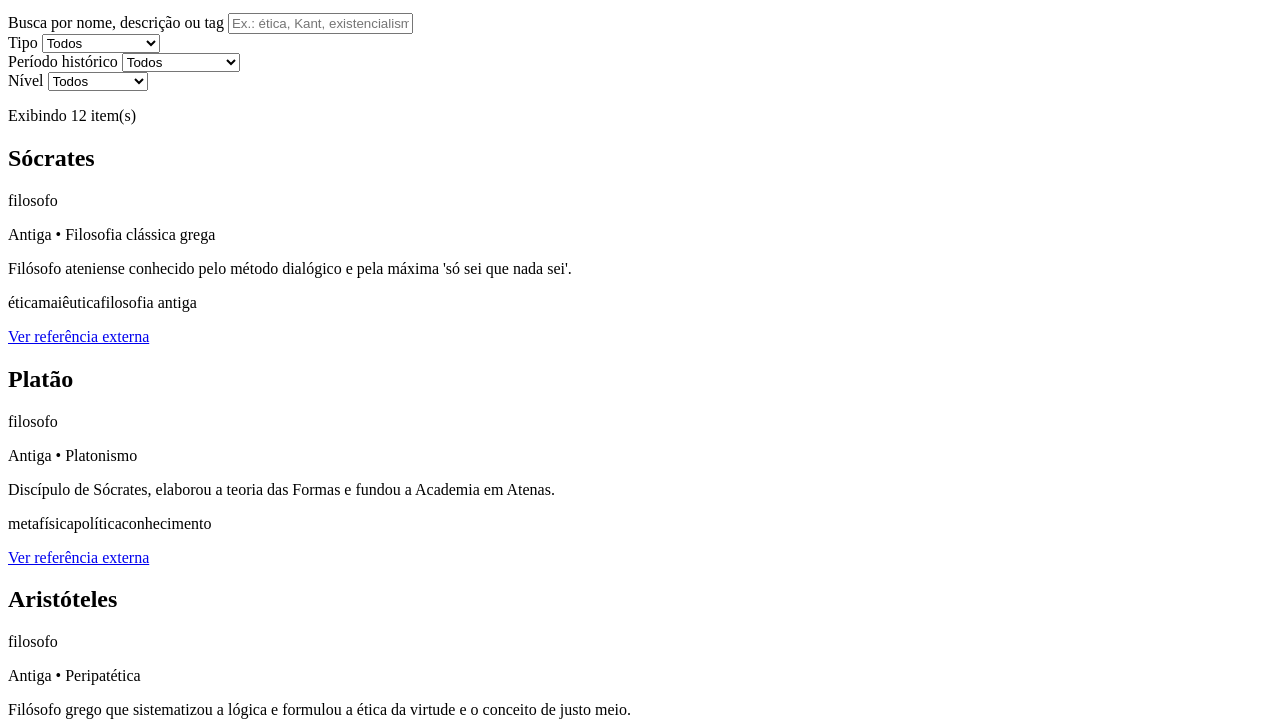
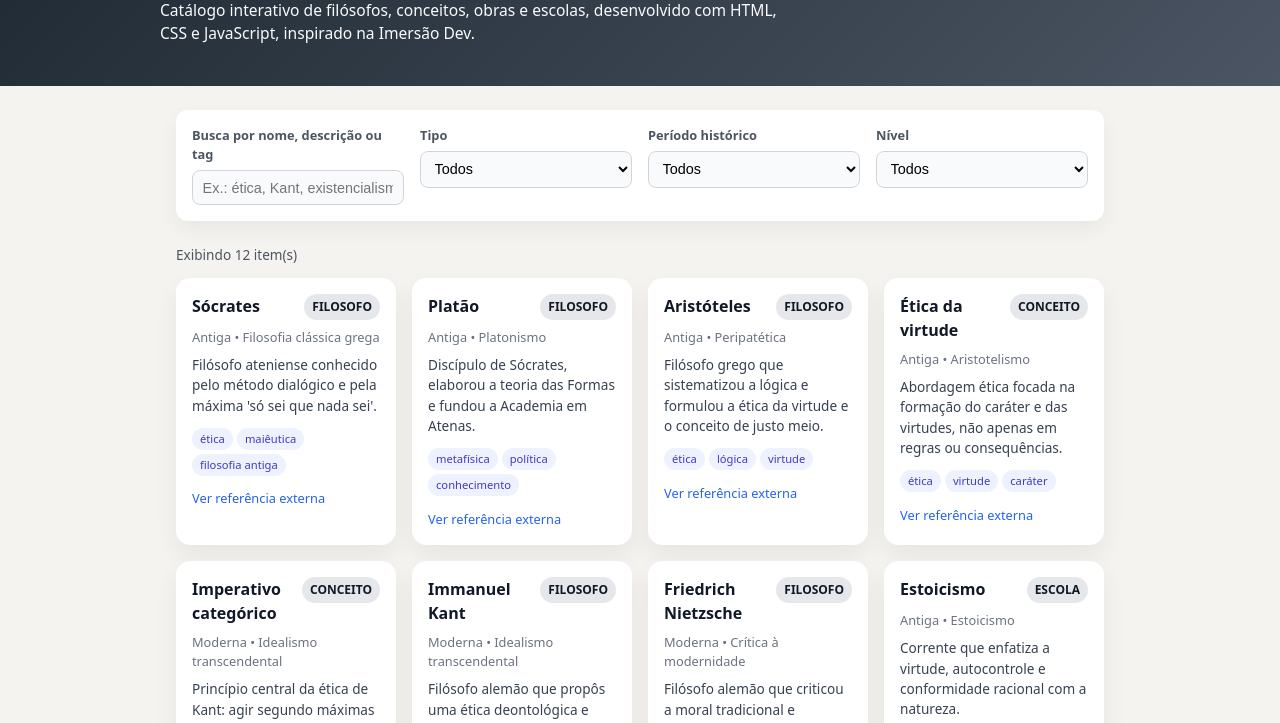
Before and after one commit to leoazv/Imersao_Filosofica, a plain HTML site: page index.html in a window 1280 px wide. Shown: the part 101-824 px from the top of the page. Drawn offline with Linux system fonts and the light colour scheme.

Commit message:
Implement base styles for layout and components
Added base styles for layout, typography, and components.

```diff
--- a/style.css
+++ b/style.css
@@ -1,2 +1,175 @@
-429: Too Many Requests
-For more on scraping GitHub and how it may affect your rights, please review our Terms of Service (https://docs.github.com/en/site-policy/github-terms/github-terms-of-service).
+* {
+  margin: 0;
+  padding: 0;
+  box-sizing: border-box;
+}
+
+body {
+  font-family: system-ui, -apple-system, BlinkMacSystemFont, "Segoe UI", sans-serif;
+  background-color: #f5f3ef;
+  color: #1f2933;
+  line-height: 1.5;
+}
+
+.cabecalho {
+  background: linear-gradient(135deg, #1f2933, #4b5563);
+  color: #f9fafb;
+  padding: 2.5rem 1rem;
+}
+
+.cabecalho-conteudo {
+  max-width: 960px;
+  margin: 0 auto;
+}
+
+.cabecalho h1 {
+  font-size: 2rem;
+  margin-bottom: 0.75rem;
+}
+
+.cabecalho p {
+  max-width: 640px;
+  font-size: 0.975rem;
+}
+
+.principal {
+  max-width: 960px;
+  margin: 1.5rem auto 2rem auto;
+  padding: 0 1rem;
+}
+
+.filtros {
+  display: grid;
+  grid-template-columns: repeat(auto-fit, minmax(180px, 1fr));
+  gap: 1rem;
+  margin-bottom: 1.5rem;
+  background-color: #ffffff;
+  border-radius: 0.75rem;
+  padding: 1rem;
+  box-shadow: 0 8px 20px rgba(15, 23, 42, 0.05);
+}
+
+.campo label {
+  display: block;
+  font-size: 0.8rem;
+  font-weight: 600;
+  margin-bottom: 0.35rem;
+  color: #4b5563;
+}
+
+.campo input,
+.campo select {
+  width: 100%;
+  padding: 0.55rem 0.6rem;
+  border-radius: 0.5rem;
+  border: 1px solid #d1d5db;
+  font-size: 0.9rem;
+  outline: none;
+  background-color: #f9fafb;
+}
+
+.campo input:focus,
+.campo select:focus {
+  border-color: #2563eb;
+  background-color: #ffffff;
+}
+
+.status {
+  margin-bottom: 0.75rem;
+}
+
+.status p {
+  font-size: 0.85rem;
+  color: #4b5563;
+}
+
+.cards-container {
+  display: grid;
+  grid-template-columns: repeat(auto-fit, minmax(220px, 1fr));
+  gap: 1rem;
+}
+
+.card {
+  background-color: #ffffff;
+  border-radius: 0.9rem;
+  padding: 1rem;
+  box-shadow: 0 10px 24px rgba(15, 23, 42, 0.06);
+  display: flex;
+  flex-direction: column;
+  gap: 0.5rem;
+}
+
+.card-cabecalho {
+  display: flex;
+  justify-content: space-between;
+  align-items: flex-start;
+  gap: 0.5rem;
+}
+
+.card-titulo {
+  font-size: 1rem;
+  font-weight: 700;
+  color: #111827;
+}
+
+.card-tipo {
+  font-size: 0.75rem;
+  font-weight: 600;
+  padding: 0.25rem 0.5rem;
+  border-radius: 999px;
+  background-color: #e5e7eb;
+  color: #111827;
+  text-transform: uppercase;
+}
+
+.card-meta {
+  font-size: 0.8rem;
+  color: #6b7280;
+}
+
+.card-descricao {
+  font-size: 0.85rem;
+  color: #374151;
+}
+
+.card-tags {
+  display: flex;
+  flex-wrap: wrap;
+  gap: 0.25rem;
+  margin-top: 0.25rem;
+}
+
+.card-tag {
+  font-size: 0.7rem;
+  padding: 0.16rem 0.5rem;
+  border-radius: 999px;
+  background-color: #eef2ff;
+  color: #4338ca;
+}
+
+.card-link {
+  margin-top: 0.35rem;
+  font-size: 0.8rem;
+}
+
+.card-link a {
+  color: #2563eb;
+  text-decoration: none;
+}
+
+.card-link a:hover {
+  text-decoration: underline;
+}
+
+.rodape {
+  text-align: center;
+  padding: 1rem;
+  font-size: 0.8rem;
+  color: #6b7280;
+}
+
+@media (max-width: 600px) {
+  .cabecalho h1 {
+    font-size: 1.5rem;
+  }
+}
```
